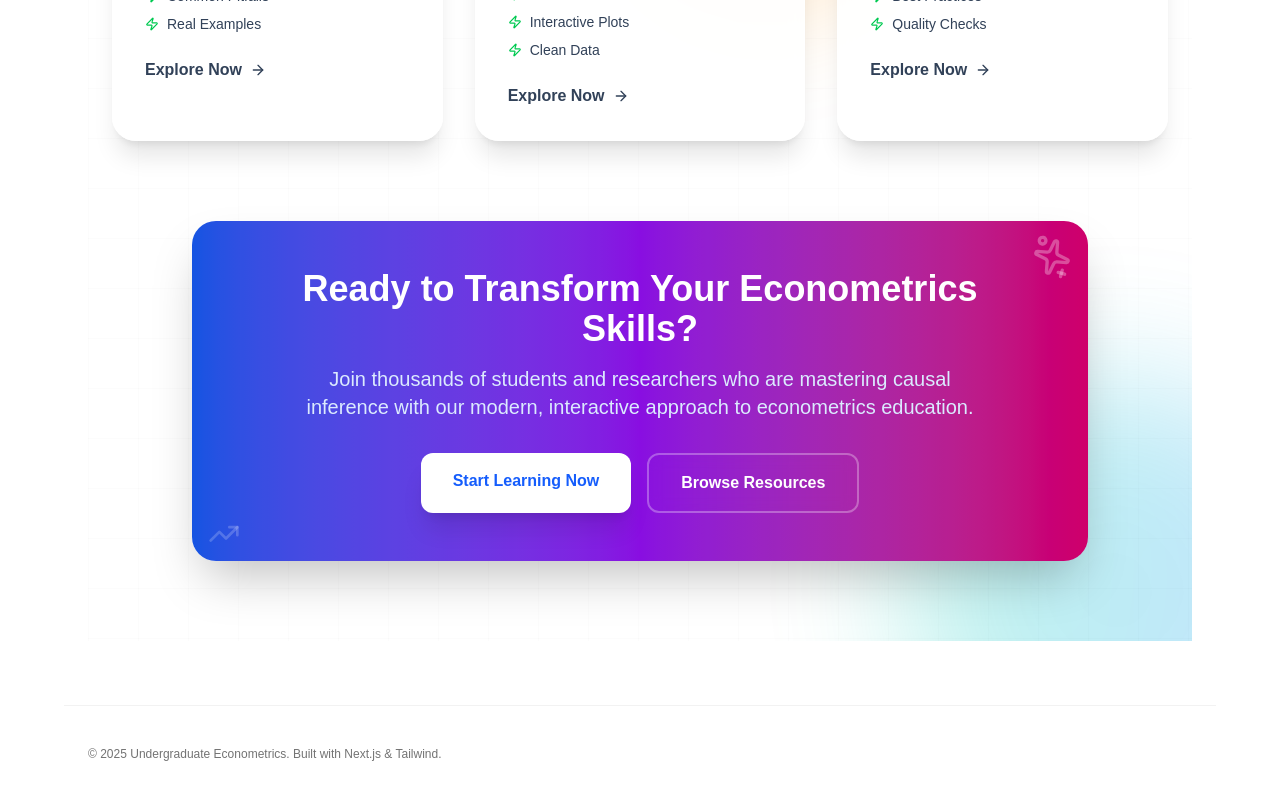
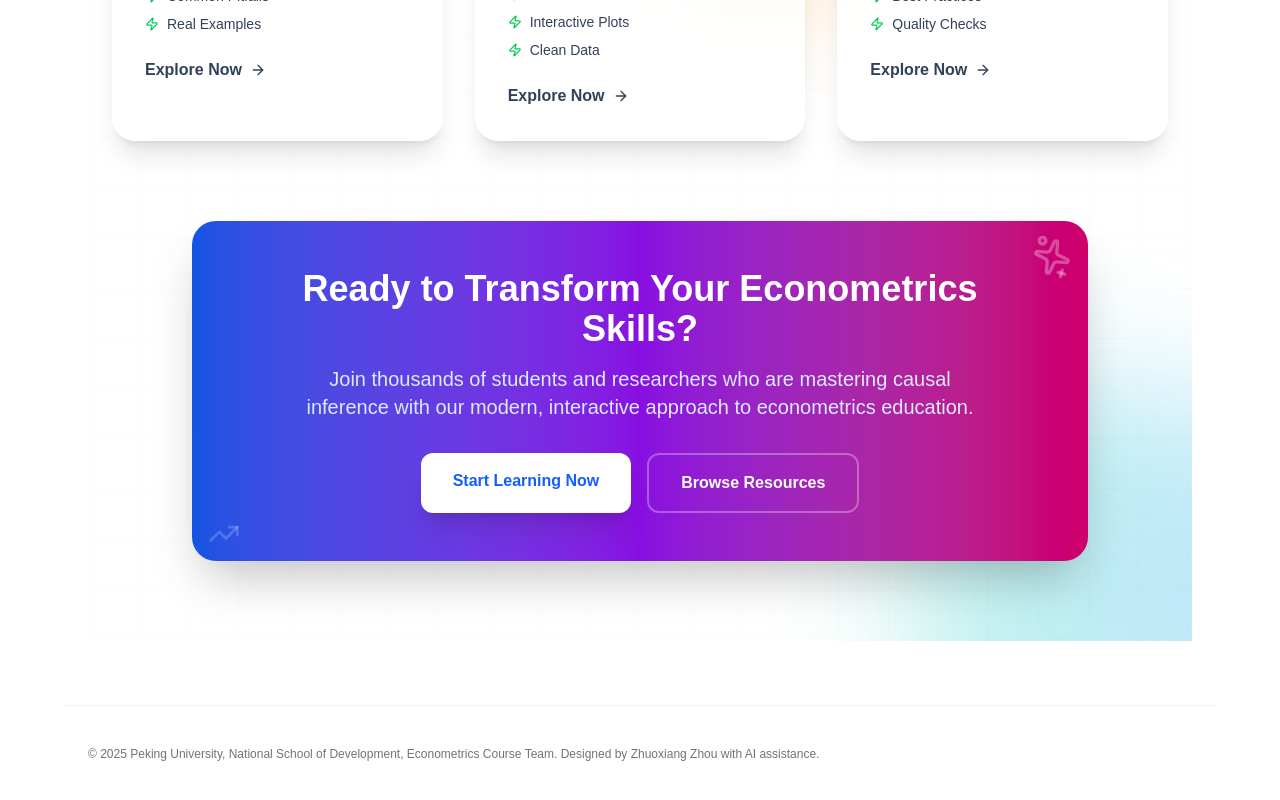
Before and after one commit to zhuoxiang-zhou/econ-site, a Next.js app: page / in a window 1280 px wide. Shown: the part 1207-2007 px from the top of the page. Built offline with nearby package versions, Linux system fonts and the light colour scheme.

Commit message:
Update Home Page

```diff
--- a/src/app/layout.tsx
+++ b/src/app/layout.tsx
@@ -50,7 +50,7 @@ export default function RootLayout({ children }: { children: React.ReactNode })
         <main className="max-w-6xl mx-auto px-6">{children}</main>
 
         <footer className="max-w-6xl mx-auto px-6 py-10 text-xs text-neutral-500 border-t border-black/5 mt-16">
-          © {new Date().getFullYear()} Undergraduate Econometrics. Built with Next.js & Tailwind.
+          © {new Date().getFullYear()} Peking University, National School of Development, Econometrics Course Team. Designed by Zhuoxiang Zhou with AI assistance.
         </footer>
       </body>
     </html>
```
